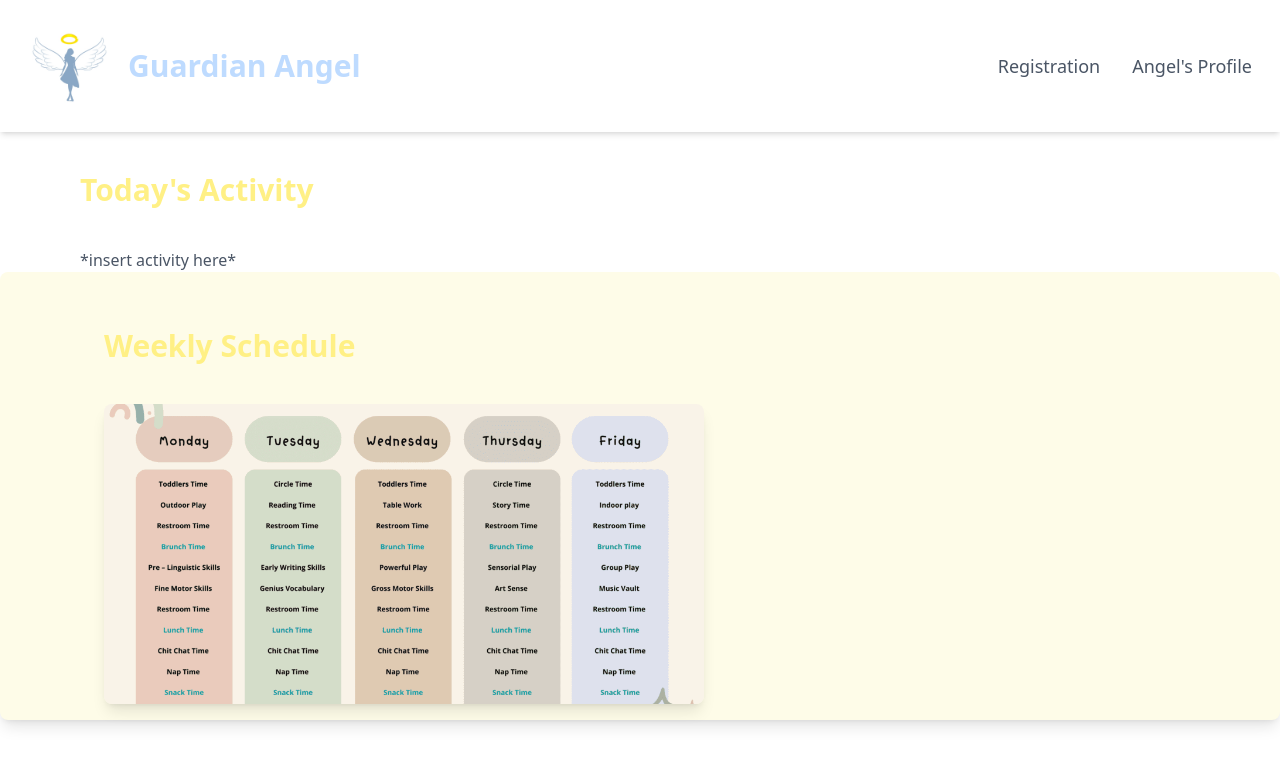
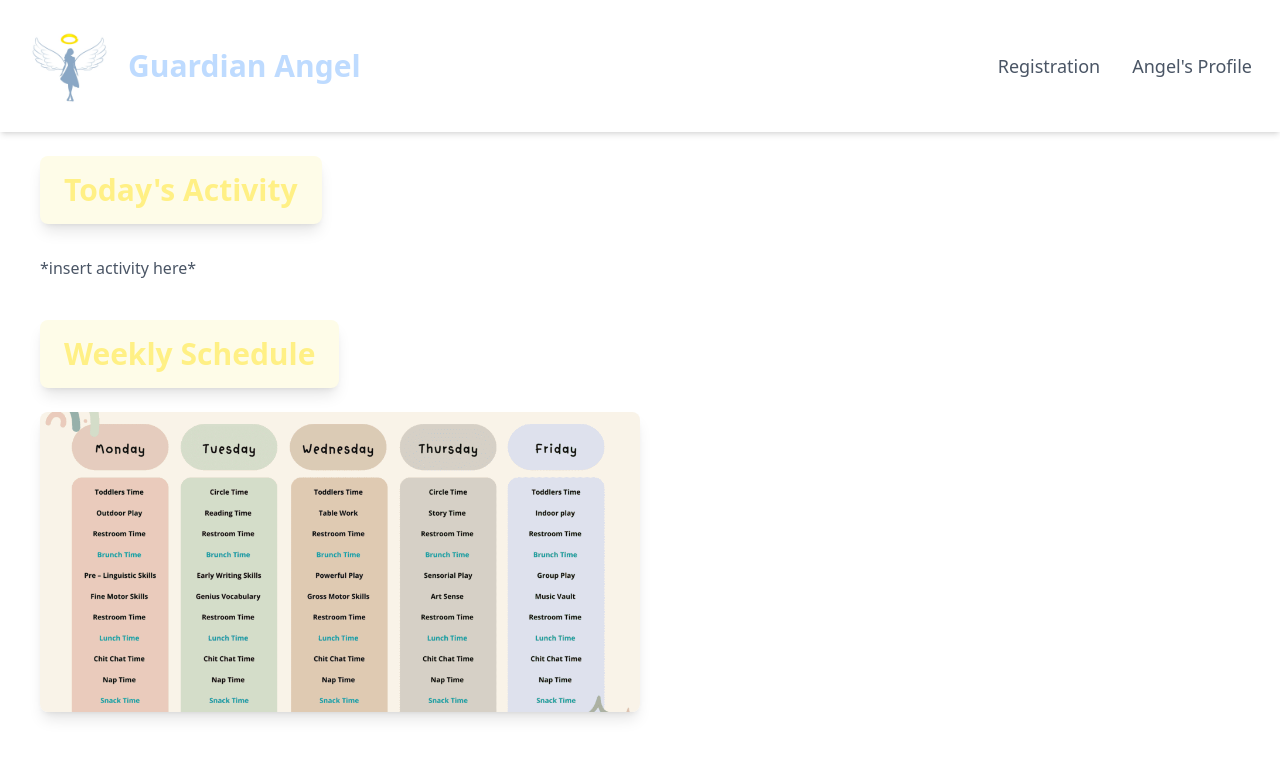
Before and after one commit to rimalovesushi/guardian-angel, a React (Vite) app: page / in a window 1280 px wide. Shown: the top 766 px of the page. Built offline with nearby package versions, Linux system fonts and the light colour scheme.

Commit message:
fixed subtitles

```diff
--- a/src/App.tsx
+++ b/src/App.tsx
@@ -10,8 +10,10 @@ function App() {
         <Navbar />
       </div>
       <div>
-        <h2 className="text-3xl font-bold text-yellow-200 px-20 py-10">Today's Activity</h2>
-          <p className="text-base text-left px-20 text-gray-600">
+        <div className="bg-yellow-50 rounded-lg shadow-lg px-6 py-4 w-fit mt-6 ml-10">
+          <h2 className="text-3xl font-bold text-yellow-200">Today's Activity</h2>
+        </div>
+          <p className="text-base mt-8 ml-10 text-gray-600">
           *insert activity here*
           </p>
           <div>
--- a/src/components/Navbar.tsx
+++ b/src/components/Navbar.tsx
@@ -10,7 +10,7 @@ const menuItems: MenuItem[] = [
   {
     title: "Registration",
     items: [
-      { title: "Create Profile", href: "#create-profile" },
+      { title: "Create Profile", href: "https://forms.office.com/r/U5g3eUvtzD" },
       { title: "View Profile", href: "#view-profile" },
     ],
   },
--- a/src/components/Schedule.tsx
+++ b/src/components/Schedule.tsx
@@ -1,11 +1,15 @@
+export default function Schedule() {
+    return (
+      <div className="px-10 py-10">
+        <div className="bg-yellow-50 rounded-lg shadow-lg px-6 py-4 w-fit">
+          <h2 className="text-3xl font-bold text-yellow-200">Weekly Schedule</h2>
+        </div>
 
-export default function Schedule() {
-  return (
-      <div>
-        <div className= "bg-yellow-50 rounded-lg shadow-lg px-6 py-4">
-            <h2 className="text-3xl font-bold text-yellow-200 px-20 py-10">Weekly Schedule</h2>
-        <img src="/schedule.png" alt="Daycare Schedule" className="h-75 w-150 object-cover rounded-lg shadow-lg mx-20 " />
-        </div>
+        <img
+          src="/schedule.png"
+          alt="Daycare Schedule"
+          className="h-75 w-150 object-cover rounded-lg shadow-lg mt-6"
+        />
       </div>
-  )
-}
+    );
+  }
```
